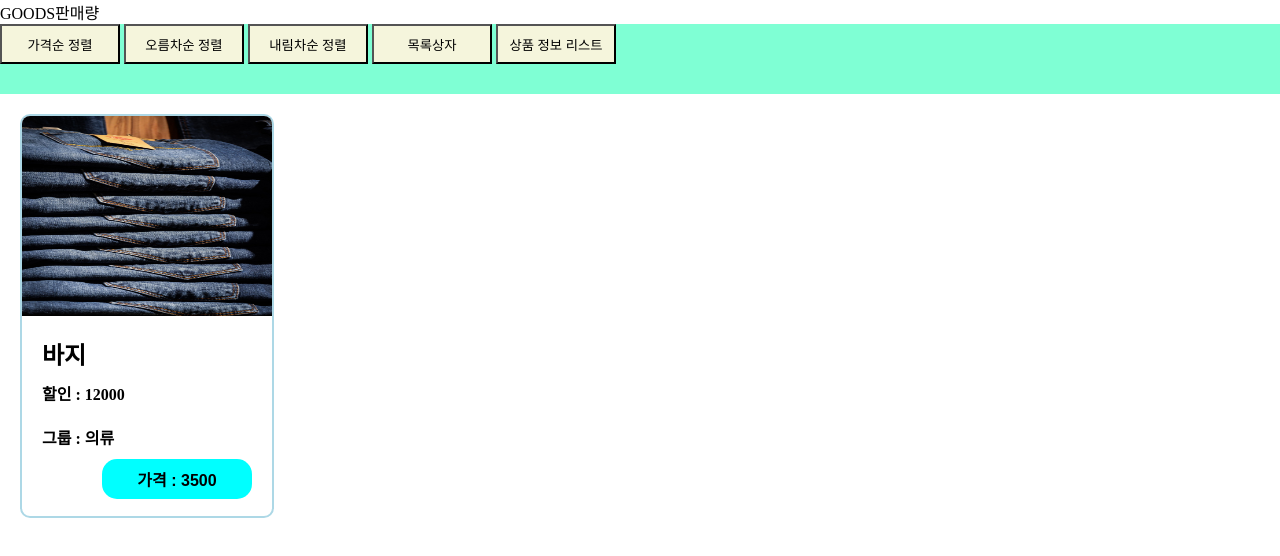
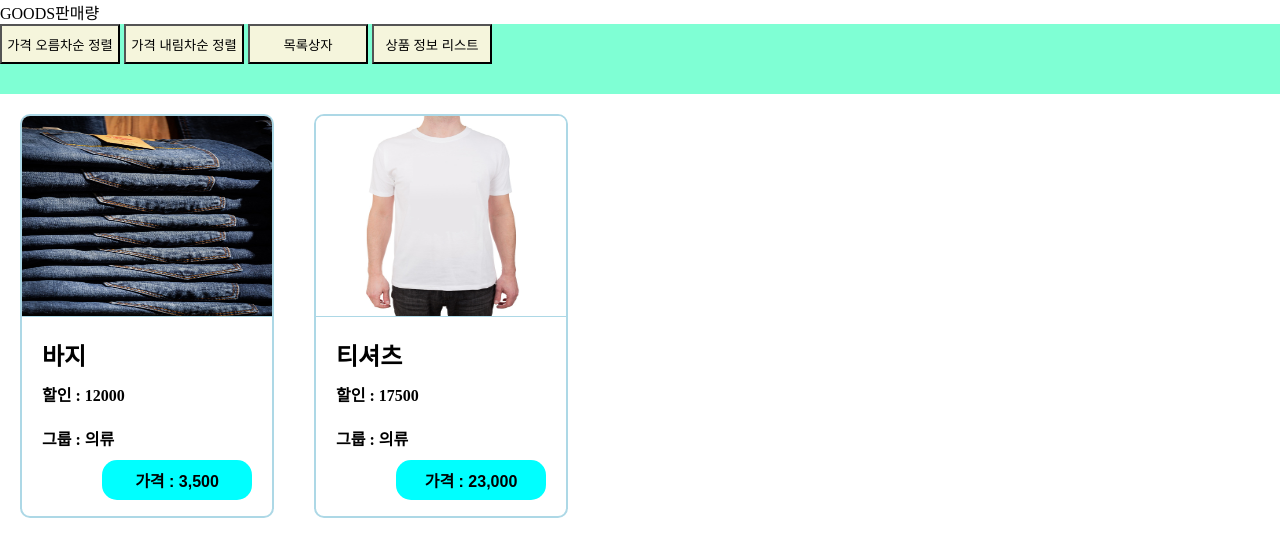
Before and after one commit to TaeWoongYoun/goods, a plain HTML site: page goods.html in a window 1280 px wide. Drawn offline with nearby package versions, Linux system fonts and the light colour scheme.

Commit message:
test : Add product and change style

```diff
--- a/goods.css
+++ b/goods.css
@@ -20,6 +20,11 @@
     background-color: beige;
 }
 
+.product{
+    width: 100%;
+    display: flex;
+}
+
 .card{
     margin: 20px;
     width: 250px;
@@ -32,6 +37,7 @@
 .imgBox{
     width: 250px;
     height: 200px;
+    border-bottom: 1px solid lightblue;
 }
 
 .imgBox img{
--- a/goods.html
+++ b/goods.html
@@ -10,9 +10,8 @@
 <body>
     <div class="goodsBox">GOODS판매량
         <div class="btnBox">
-            <button id="price">가격순 정렬</button>
-            <button>오름차순 정렬</button>
-            <button>내림차순 정렬</button>
+            <button id="price">가격 오름차순 정렬</button>
+            <button>가격 내림차순 정렬</button>
             <button>목록상자</button>
             <button>상품 정보 리스트</button>
         </div>
--- a/goods.js
+++ b/goods.js
@@ -1,5 +1,6 @@
 var data = [
-    {idx: 1, img: "goods/01.jpg", sale: 12000, title: "바지", price: 3500, group: "의류"}
+    {idx: 1, img: "goods/01.jpg", sale: 12000, title: "바지", price: "3,500", group: "의류"},
+    {idx: 2, img: "goods/02.jpg", sale: 17500, title: "티셔츠", price: "23,000",group: "의류"}
 ]
 
 data.forEach((a, i)=>{
@@ -12,8 +13,7 @@ data.forEach((a, i)=>{
         <p>할인 : ${data[i].sale}</p>
         <p>그룹 : ${data[i].group}</p>
         <button>가격 : ${data[i].price}</button>
-    </div>
-</div>`
+    </div>`
 
     $('.product').append(템플릿)
 })
```
